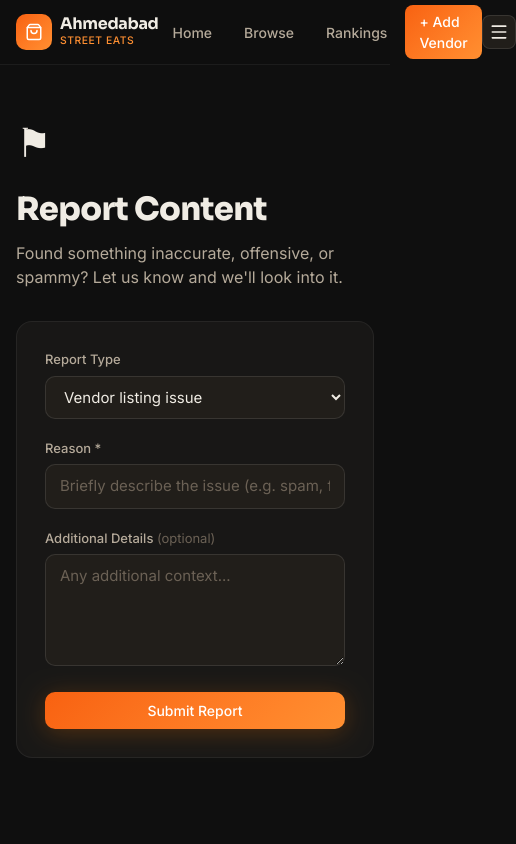
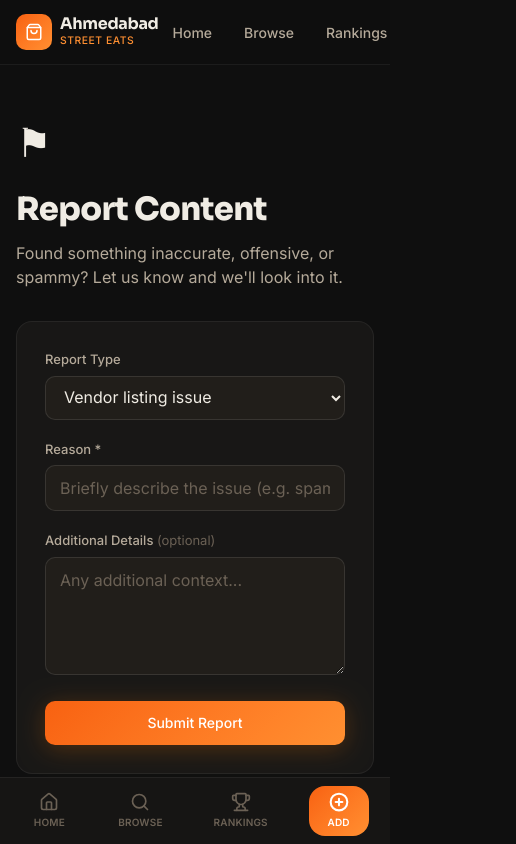
Before and after one commit to RajshekharIslearning/Tesdo-ane-Jalso, a Next.js app: page /report in a window 390 px wide. Shown: the top 844 px of the page, 516 px wide, since content can reach past the window. Built offline with nearby package versions, Linux system fonts and the light colour scheme; no server answers.

Commit message:
feat: implement foundational application structure with global layouts, SEO metadata, and landing page UI

```diff
--- a/src/app/(admin)/layout.tsx
+++ b/src/app/(admin)/layout.tsx
@@ -9,9 +9,9 @@ export default async function AdminLayout({ children }: { children: React.ReactN
   }
 
   return (
-    <div style={{ display: "flex", minHeight: "100vh", background: "var(--surface-base)" }}>
+    <div className="admin-layout" style={{ display: "flex", minHeight: "100vh", background: "var(--surface-base)" }}>
       <AdminSidebar />
-      <main style={{ flex: 1, overflow: "auto", padding: "2rem" }}>
+      <main style={{ flex: 1, overflow: "auto", padding: "clamp(1rem, 3vw, 2rem)" }}>
         {children}
       </main>
     </div>
--- a/src/app/(public)/browse/BrowseClient.tsx
+++ b/src/app/(public)/browse/BrowseClient.tsx
@@ -108,6 +108,7 @@ export default function BrowseClient() {
 
       {/* FILTER BAR */}
       <div
+        className="browse-filter-bar"
         style={{
           background: "var(--surface-raised)",
           border: "1px solid var(--border-subtle)",
--- a/src/app/(public)/layout.tsx
+++ b/src/app/(public)/layout.tsx
@@ -1,12 +1,15 @@
 import Header from "@/components/layout/Header";
 import Footer from "@/components/layout/Footer";
+import MobileBottomNav from "@/components/layout/MobileBottomNav";
 
 export default function PublicLayout({ children }: { children: React.ReactNode }) {
   return (
     <div style={{ display: "flex", flexDirection: "column", minHeight: "100vh" }}>
       <Header />
-      <main style={{ flex: 1 }}>{children}</main>
+      <main className="public-layout-main" style={{ flex: 1 }}>{children}</main>
       <Footer />
+      {/* Mobile bottom navigation — hidden on desktop via CSS */}
+      <MobileBottomNav />
     </div>
   );
 }
--- a/src/app/(public)/page.tsx
+++ b/src/app/(public)/page.tsx
@@ -76,10 +76,10 @@ export default async function HomePage() {
           </p>
 
           <div style={{ display: "flex", gap: "0.75rem", justifyContent: "center", flexWrap: "wrap" }}>
-            <Link href="/browse" className="btn btn-primary btn-lg">
+            <Link href="/browse" className="btn btn-primary btn-lg" style={{ flex: "1 1 auto", maxWidth: 220 }}>
               🔍 Browse Vendors
             </Link>
-            <Link href="/add" className="btn btn-secondary btn-lg">
+            <Link href="/add" className="btn btn-secondary btn-lg" style={{ flex: "1 1 auto", maxWidth: 220 }}>
               ➕ Add a Vendor
             </Link>
           </div>
--- a/src/app/(public)/vendor/[slug]/RatingSection.tsx
+++ b/src/app/(public)/vendor/[slug]/RatingSection.tsx
@@ -71,7 +71,7 @@ export default function RatingSection({ vendorId, vendorName }: { vendorId: stri
       </h3>
 
       {/* Stars */}
-      <div style={{ display: "flex", gap: "0.375rem", marginBottom: "0.5rem" }}>
+      <div style={{ display: "flex", gap: "0.25rem", marginBottom: "0.5rem" }}>
         {[1, 2, 3, 4, 5].map((s) => (
           <button
             key={s}
@@ -82,12 +82,17 @@ export default function RatingSection({ vendorId, vendorName }: { vendorId: stri
               background: "none",
               border: "none",
               cursor: "pointer",
-              fontSize: "2rem",
+              fontSize: "2.25rem",
               color: (hover || stars) >= s ? "var(--gold)" : "var(--surface-subtle)",
               transition: "color 0.1s ease, transform 0.1s ease",
-              transform: (hover || stars) >= s ? "scale(1.1)" : "scale(1)",
-              padding: "0.1rem",
+              transform: (hover || stars) >= s ? "scale(1.15)" : "scale(1)",
+              padding: "0.25rem",
               lineHeight: 1,
+              minWidth: 48,
+              minHeight: 48,
+              display: "flex",
+              alignItems: "center",
+              justifyContent: "center",
             }}
             aria-label={`Rate ${s} star${s !== 1 ? "s" : ""}`}
           >
--- a/src/app/globals.css
+++ b/src/app/globals.css
@@ -46,6 +46,8 @@ html {
   scroll-behavior: smooth;
   -webkit-font-smoothing: antialiased;
   -moz-osx-font-smoothing: grayscale;
+  /* Prevent horizontal scroll on mobile */
+  overflow-x: hidden;
 }
 
 body {
@@ -53,6 +55,20 @@ body {
   background-color: #0f0f0f;
   color: #f0ece4;
   min-height: 100vh;
+  min-height: 100dvh; /* dynamic viewport height for mobile browsers */
+  overflow-x: hidden;
+  /* Safe area for notched/punch-hole devices (iOS, Android) */
+  padding-bottom: env(safe-area-inset-bottom);
+}
+
+/* Remove tap highlight on mobile */
+* {
+  -webkit-tap-highlight-color: transparent;
+}
+
+/* Better touch targets for buttons */
+button, a, [role="button"] {
+  touch-action: manipulation;
 }
 
 /* ================================================
@@ -474,3 +490,142 @@ h1, h2, h3 {
 /* Hide scrollbar but keep functionality */
 .no-scrollbar::-webkit-scrollbar { display: none; }
 .no-scrollbar { -ms-overflow-style: none; scrollbar-width: none; }
+
+/* ================================================
+   MOBILE BOTTOM NAVIGATION
+   ================================================ */
+
+.mobile-bottom-nav {
+  display: none;
+}
+
+@media (max-width: 767px) {
+  .mobile-bottom-nav {
+    display: flex;
+    position: fixed;
+    bottom: 0;
+    left: 0;
+    right: 0;
+    z-index: 100;
+    background: rgba(24, 23, 22, 0.95);
+    backdrop-filter: blur(20px);
+    -webkit-backdrop-filter: blur(20px);
+    border-top: 1px solid var(--border-subtle);
+    padding: 0.5rem 0.5rem calc(0.5rem + env(safe-area-inset-bottom));
+    justify-content: space-around;
+    align-items: center;
+    gap: 0.25rem;
+  }
+
+  .public-layout-main {
+    padding-bottom: calc(5rem + env(safe-area-inset-bottom));
+  }
+}
+
+.mobile-nav-item {
+  display: flex;
+  flex-direction: column;
+  align-items: center;
+  justify-content: center;
+  gap: 0.2rem;
+  min-width: 56px;
+  min-height: 48px;
+  padding: 0.375rem 0.625rem;
+  border-radius: var(--radius);
+  color: var(--text-muted);
+  font-size: 0.625rem;
+  font-weight: 600;
+  text-decoration: none;
+  transition: all 0.15s ease;
+  border: none;
+  background: none;
+  cursor: pointer;
+  letter-spacing: 0.02em;
+  text-transform: uppercase;
+}
+
+.mobile-nav-item.active {
+  color: var(--brand-light);
+  background: oklch(0.70 0.19 55 / 0.12);
+}
+
+.mobile-nav-item:hover { color: var(--text-primary); }
+
+.mobile-nav-item-add {
+  color: #fff !important;
+  background: linear-gradient(135deg, oklch(0.68 0.20 42), oklch(0.76 0.17 55)) !important;
+  border-radius: var(--radius-lg) !important;
+  min-width: 60px;
+}
+
+/* ================================================
+   MOBILE TAP TARGET MINIMUMS
+   ================================================ */
+
+@media (max-width: 767px) {
+  .btn { min-height: 44px; }
+
+  /* Prevent iOS auto-zoom on input focus (requires font-size >= 16px) */
+  .input, select.input, textarea.input {
+    font-size: 16px;
+    min-height: 44px;
+  }
+
+  /* Browse filter bar stacks vertically on mobile */
+  .browse-filter-bar {
+    flex-direction: column !important;
+    align-items: stretch !important;
+  }
+
+  .browse-filter-bar > * {
+    flex: none !important;
+    width: 100% !important;
+    min-width: unset !important;
+  }
+}
+
+/* ================================================
+   ADMIN RESPONSIVE (sidebar collapses to top nav)
+   ================================================ */
+
+@media (max-width: 900px) {
+  .admin-layout { flex-direction: column !important; }
+
+  .admin-sidebar-aside {
+    width: 100% !important;
+    height: auto !important;
+    position: relative !important;
+    flex-direction: row !important;
+    padding: 0.625rem 0.75rem !important;
+    border-right: none !important;
+    border-bottom: 1px solid var(--border-subtle) !important;
+    overflow-x: auto;
+    gap: 0 !important;
+  }
+
+  .admin-sidebar-logo { display: none !important; }
+
+  .admin-sidebar-nav {
+    flex-direction: row !important;
+    flex-wrap: nowrap !important;
+    gap: 0.25rem !important;
+    overflow-x: auto;
+    flex: 1;
+  }
+
+  .admin-sidebar-footer {
+    flex-direction: row !important;
+    border-top: none !important;
+    border-left: 1px solid var(--border-subtle);
+    padding-top: 0 !important;
+    padding-left: 0.75rem;
+    margin-left: 0;
+    flex-shrink: 0;
+  }
+
+  .admin-nav-item {
+    white-space: nowrap;
+    font-size: 0.8125rem;
+    padding: 0.375rem 0.75rem;
+  }
+}
--- a/src/app/layout.tsx
+++ b/src/app/layout.tsx
@@ -1,7 +1,14 @@
-import type { Metadata } from "next";
+import type { Metadata, Viewport } from "next";
 import { Toaster } from "sonner";
 import "./globals.css";
 import { SITE_CONFIG } from "@/constants";
+
+export const viewport: Viewport = {
+  width: "device-width",
+  initialScale: 1,
+  maximumScale: 5,
+  themeColor: "#0f0f0f",
+};
 
 export const metadata: Metadata = {
   metadataBase: new URL(SITE_CONFIG.url),
--- /dev/null
+++ b/src/components/layout/MobileBottomNav.tsx
@@ -0,0 +1,36 @@
+"use client";
+
+import Link from "next/link";
+import { usePathname } from "next/navigation";
+import { Home, Search, Trophy, PlusCircle } from "lucide-react";
+
+const NAV_ITEMS = [
+  { href: "/", label: "Home", icon: Home },
+  { href: "/browse", label: "Browse", icon: Search },
+  { href: "/rankings", label: "Rankings", icon: Trophy },
+  { href: "/add", label: "Add", icon: PlusCircle, isAdd: true },
+];
+
+export default function MobileBottomNav() {
+  const pathname = usePathname();
+
+  return (
+    <nav className="mobile-bottom-nav" aria-label="Mobile navigation">
+      {NAV_ITEMS.map(({ href, label, icon: Icon, isAdd }) => {
+        const isActive = href === "/" ? pathname === "/" : pathname.startsWith(href);
+        return (
+          <Link
+            key={href}
+            href={href}
+            className={`mobile-nav-item${isAdd ? " mobile-nav-item-add" : isActive ? " active" : ""}`}
+            aria-label={label}
+            aria-current={isActive ? "page" : undefined}
+          >
+            <Icon size={20} strokeWidth={isActive || isAdd ? 2.5 : 2} />
+            <span>{label}</span>
+          </Link>
+        );
+      })}
+    </nav>
+  );
+}
```
Also changed, not shown: src/components/layout/AdminSidebar.tsx (+10 -5 lines).
